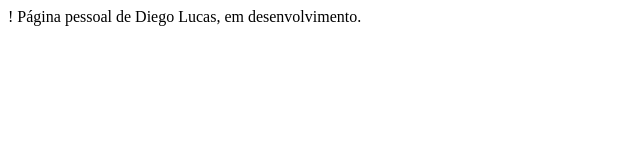
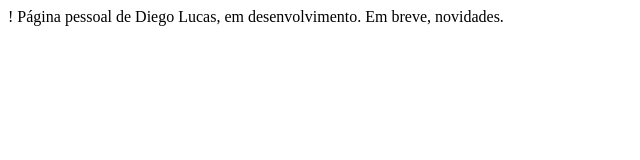
Before and after one commit to diego-lucas/diego-lucas.github.io, a plain HTML site: page index.html in a window 1280 px wide. Shown: the whole page, without its empty margins (0-640 px from the left). Drawn offline with Linux system fonts and the light colour scheme.

Commit message:
Mudanca no index

```diff
--- a/index.html
+++ b/index.html
@@ -5,5 +5,6 @@
 </head>
 <body>
 	Página pessoal de Diego Lucas, em desenvolvimento.
+	Em breve, novidades.
 </body>
 </html>
```
